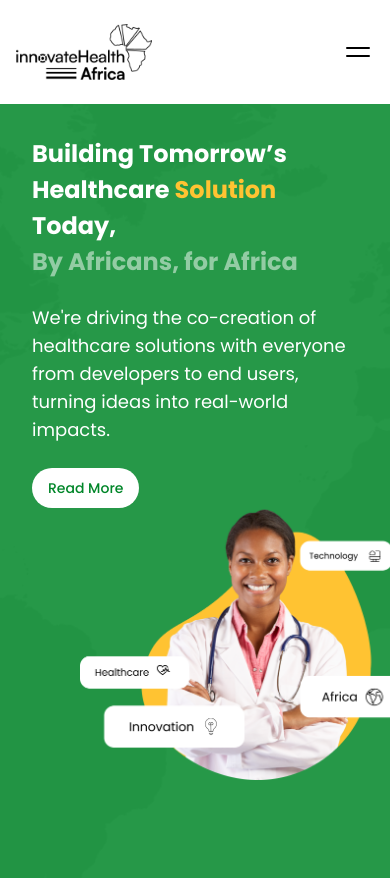
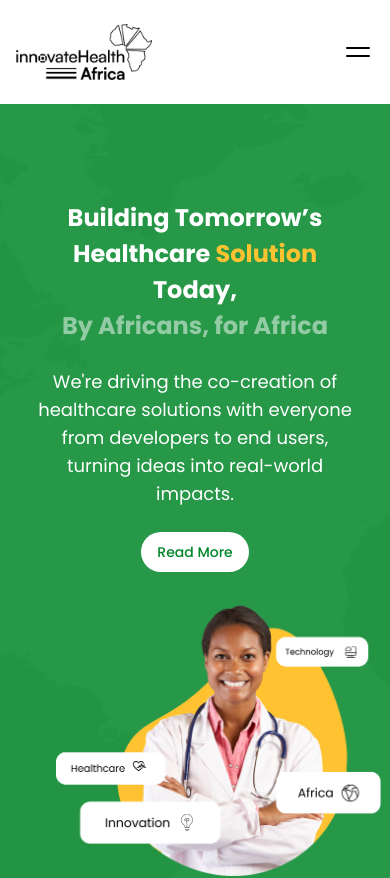
Before and after one commit to innovatehealthafrica/iha-frontend, a Next.js app: page / in a window 390 px wide. Shown: the top 878 px of the page. Built offline with nearby package versions, Linux system fonts and the light colour scheme.

Commit message:
hero responsiveness completed

```diff
--- a/src/app/(landing-page)/page.tsx
+++ b/src/app/(landing-page)/page.tsx
@@ -29,8 +29,8 @@ export default function Home() {
           backgroundBlendMode: "darken",
         }}
       >
-        <div className="flex flex-col lg:flex-row py-8 pb-36 px-8 lg:px-24 space-x-12 max-w-screen-2xl mx-auto">
-          <div className="flex flex-col justify-center w-full max-w-xl">
+        <div className="flex flex-col lg:flex-row items-center gap-8 lg:gap-0 pt-24 lg:pt-8 pb-36 px-8 lg:px-24 space-x-12 max-w-screen-2xl mx-auto">
+          <div className="flex flex-col justify-center w-full max-w-xl text-center lg:text-start items-center lg:items-start">
             <h1 className="font-bold text-2xl lg:text-[2.0rem]  leading-normal text-white">
               Building Tomorrow’s Healthcare{" "}
               <span className="text-primary-bright-orange">Solution</span>{" "}
@@ -49,7 +49,7 @@ export default function Home() {
             </Button>
           </div>
 
-          <div className="flex justify-center w-full">
+          <div className="flex justify-center w-full ">
             <Image
               src={heroImage}
               alt="Building Tomorrow’s Healthcare Solution Today, By Africans, for
```
